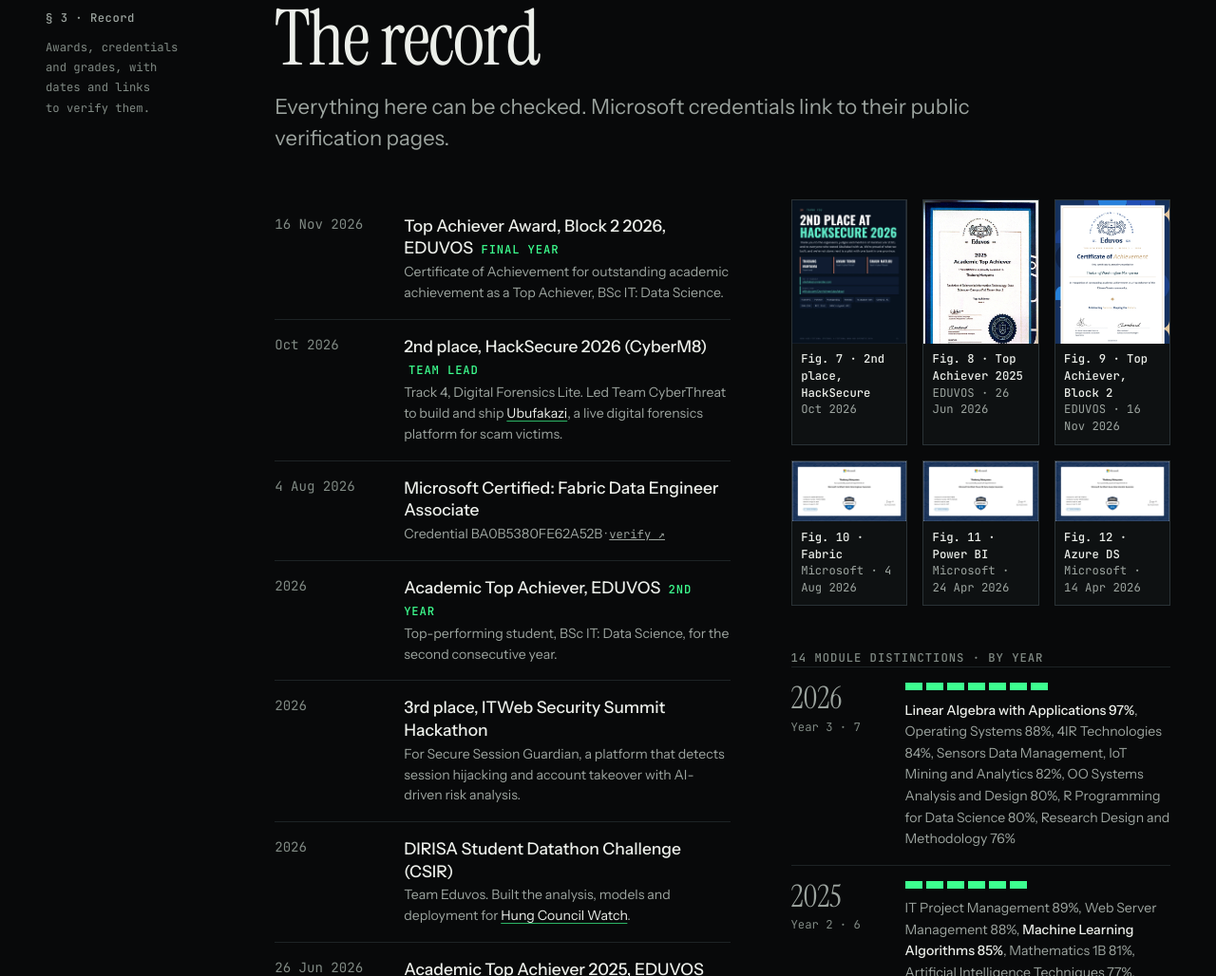
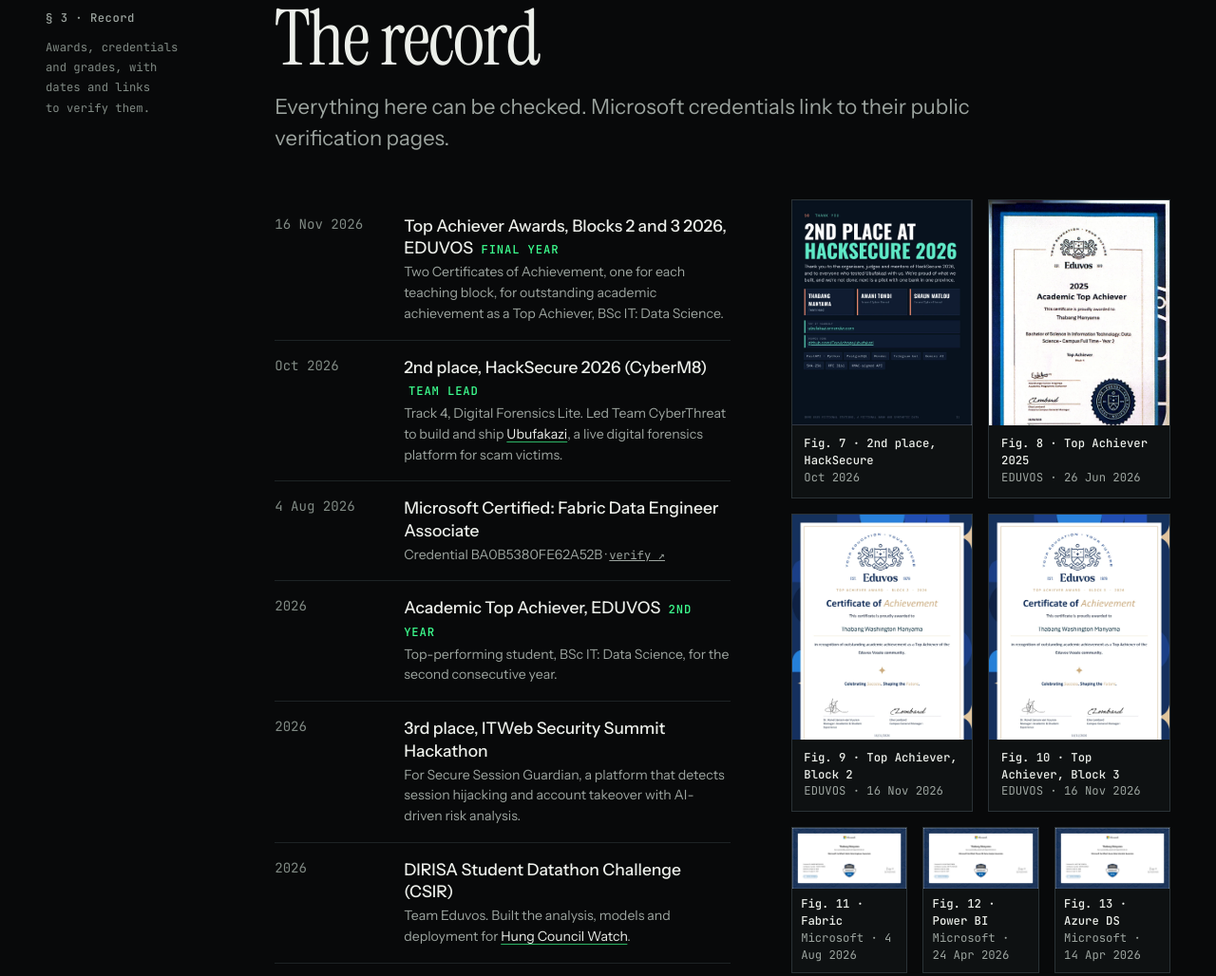
Before and after one commit to Don4chnge/Don4chnge.github.io, a plain HTML site: page index.html in a window 1280 px wide. Shown: the part 6738-7766 px from the top of the page at 95% size. Drawn offline with Linux system fonts and the light colour scheme.

Commit message:
Add Top Achiever Award, Block 3 2026 and update the CV
Co-Authored-By: Claude Opus 5.5 <noreply@anthropic.com>
Claude-Session: https://claude.ai/code/session_016ZuKrqiXSCeDbEwcqtgXzn

```diff
--- a/index.html
+++ b/index.html
@@ -226,8 +226,6 @@ button{font:inherit;color:inherit;background:none;border:0;cursor:pointer;paddin
 @media (hover:hover) and (pointer:fine){.plate:hover{border-color:var(--muted)}}
 .plate img{aspect-ratio:1.9/1;object-fit:cover;object-position:center;background:var(--paper)}
 .plate.award img{aspect-ratio:4/5;object-fit:cover;object-position:top}
-.plates.awards{grid-template-columns:repeat(3,minmax(0,1fr))}
-.plates.awards .plate span{padding:.55rem .6rem}
 .plates.certs{grid-template-columns:repeat(3,minmax(0,1fr));margin-top:var(--s4)}
 .plates.certs .plate span{padding:.55rem .6rem}
 .figs.deck{grid-template-columns:repeat(4,minmax(0,1fr))}
@@ -437,7 +435,7 @@ dialog.lightbox .lb-img.paper{background:var(--paper)}
             <p class="hero-lede">Final-year Data Science student at EDUVOS in Johannesburg. I build machine-learning monitors, forensic tools and forecasts from real South African data, then test them until the results hold up.</p>
             <div class="hero-cta">
               <a class="btn primary" href="#systems">Explore the systems <span class="arrow" aria-hidden="true">→</span></a>
-              <a class="btn" href="assets/Thabang_Manyama_CV.pdf?v=2026-11-18" target="_blank" rel="noopener">Open my CV <span aria-hidden="true">↗</span></a>
+              <a class="btn" href="assets/Thabang_Manyama_CV.pdf?v=2026-11-20" target="_blank" rel="noopener">Open my CV <span aria-hidden="true">↗</span></a>
             </div>
           </div>
           <figure class="fig-portrait">
@@ -597,7 +595,7 @@ dialog.lightbox .lb-img.paper{background:var(--paper)}
         </div>
         <div class="record-grid">
           <ol class="timeline">
-            <li><time datetime="2026-11-16">16 Nov 2026</time><div><h3>Top Achiever Award, Block 2 2026, EDUVOS <span class="k">Final year</span></h3><p>Certificate of Achievement for outstanding academic achievement as a Top Achiever, BSc IT: Data Science.</p></div></li>
+            <li><time datetime="2026-11-16">16 Nov 2026</time><div><h3>Top Achiever Awards, Blocks 2 and 3 2026, EDUVOS <span class="k">Final year</span></h3><p>Two Certificates of Achievement, one for each teaching block, for outstanding academic achievement as a Top Achiever, BSc IT: Data Science.</p></div></li>
             <li><time datetime="2026-10">Oct 2026</time><div><h3>2nd place, HackSecure 2026 (CyberM8) <span class="k">Team lead</span></h3><p>Track 4, Digital Forensics Lite. Led Team CyberThreat to build and ship <a class="link" href="#ubufakazi">Ubufakazi</a>, a live digital forensics platform for scam victims.</p></div></li>
             <li><time datetime="2026-08-04">4 Aug 2026</time><div><h3>Microsoft Certified: Fabric Data Engineer Associate</h3><p>Credential BA0B5380FE62A52B · <a class="v" href="https://learn.microsoft.com/en-us/users/thabangmanyama-6359/credentials/certification/fabric-data-engineer-associate?tab=credentials-tab" target="_blank" rel="noopener">verify ↗</a></p></div></li>
             <li><time datetime="2026">2026</time><div><h3>Academic Top Achiever, EDUVOS <span class="k">2nd year</span></h3><p>Top-performing student, BSc IT: Data Science, for the second consecutive year.</p></div></li>
@@ -615,11 +613,12 @@ dialog.lightbox .lb-img.paper{background:var(--paper)}
               <button class="plate award" type="button" data-lightbox="assets/img/hacksecure-2nd-place.webp" data-cap="Fig. 7 · 2nd place at HackSecure 2026, Team CyberThreat: Thabang Manyama (lead), Amani Tondi, Shaun Matlou"><img src="assets/img/hacksecure-2nd-place.webp" width="1000" height="1250" alt="Slide announcing 2nd place at HackSecure 2026 for Team CyberThreat" loading="lazy"><span><b>Fig. 7 · 2nd place, HackSecure</b>Oct 2026</span></button>
               <button class="plate award" type="button" data-lightbox="assets/img/cert-top-achiever-2025.webp" data-paper data-cap="Fig. 8 · EDUVOS Academic Top Achiever 2025 certificate, dated 26 June 2026"><img src="assets/img/cert-top-achiever-2025.webp" width="900" height="1334" alt="EDUVOS 2025 Academic Top Achiever certificate awarded to Thabang Manyama" loading="lazy"><span><b>Fig. 8 · Top Achiever 2025</b>EDUVOS · 26 Jun 2026</span></button>
               <button class="plate award" type="button" data-lightbox="assets/img/cert-top-achiever-block2-2026.webp" data-paper data-cap="Fig. 9 · EDUVOS Top Achiever Award, Block 2 2026, Certificate of Achievement dated 16 November 2026"><img src="assets/img/cert-top-achiever-block2-2026.webp" width="900" height="1273" alt="EDUVOS Certificate of Achievement, Top Achiever Award Block 2 2026, awarded to Thabang Washington Manyama" loading="lazy"><span><b>Fig. 9 · Top Achiever, Block 2</b>EDUVOS · 16 Nov 2026</span></button>
+              <button class="plate award" type="button" data-lightbox="assets/img/cert-top-achiever-block3-2026.webp" data-paper data-cap="Fig. 10 · EDUVOS Top Achiever Award, Block 3 2026, Certificate of Achievement dated 16 November 2026"><img src="assets/img/cert-top-achiever-block3-2026.webp" width="900" height="1273" alt="EDUVOS Certificate of Achievement, Top Achiever Award Block 3 2026, awarded to Thabang Washington Manyama" loading="lazy"><span><b>Fig. 10 · Top Achiever, Block 3</b>EDUVOS · 16 Nov 2026</span></button>
             </div>
             <div class="plates certs">
-              <button class="plate" type="button" data-lightbox="assets/img/cert-fabric.webp" data-cap="Fig. 10 · Microsoft Certified: Fabric Data Engineer Associate, earned 4 August 2026"><img src="assets/img/cert-fabric.webp" width="1000" height="528" alt="Microsoft certificate: Fabric Data Engineer Associate" loading="lazy"><span><b>Fig. 10 · Fabric</b>Microsoft · 4 Aug 2026</span></button>
-              <button class="plate" type="button" data-lightbox="assets/img/cert-powerbi.webp" data-cap="Fig. 11 · Microsoft Certified: Power BI Data Analyst Associate, earned 24 April 2026"><img src="assets/img/cert-powerbi.webp" width="1000" height="528" alt="Microsoft certificate: Power BI Data Analyst Associate" loading="lazy"><span><b>Fig. 11 · Power BI</b>Microsoft · 24 Apr 2026</span></button>
-              <button class="plate" type="button" data-lightbox="assets/img/cert-azure-ds.webp" data-cap="Fig. 12 · Microsoft Certified: Azure Data Scientist Associate, earned 14 April 2026"><img src="assets/img/cert-azure-ds.webp" width="1000" height="528" alt="Microsoft certificate: Azure Data Scientist Associate" loading="lazy"><span><b>Fig. 12 · Azure DS</b>Microsoft · 14 Apr 2026</span></button>
+              <button class="plate" type="button" data-lightbox="assets/img/cert-fabric.webp" data-cap="Fig. 11 · Microsoft Certified: Fabric Data Engineer Associate, earned 4 August 2026"><img src="assets/img/cert-fabric.webp" width="1000" height="528" alt="Microsoft certificate: Fabric Data Engineer Associate" loading="lazy"><span><b>Fig. 11 · Fabric</b>Microsoft · 4 Aug 2026</span></button>
+              <button class="plate" type="button" data-lightbox="assets/img/cert-powerbi.webp" data-cap="Fig. 12 · Microsoft Certified: Power BI Data Analyst Associate, earned 24 April 2026"><img src="assets/img/cert-powerbi.webp" width="1000" height="528" alt="Microsoft certificate: Power BI Data Analyst Associate" loading="lazy"><span><b>Fig. 12 · Power BI</b>Microsoft · 24 Apr 2026</span></button>
+              <button class="plate" type="button" data-lightbox="assets/img/cert-azure-ds.webp" data-cap="Fig. 13 · Microsoft Certified: Azure Data Scientist Associate, earned 14 April 2026"><img src="assets/img/cert-azure-ds.webp" width="1000" height="528" alt="Microsoft certificate: Azure Data Scientist Associate" loading="lazy"><span><b>Fig. 13 · Azure DS</b>Microsoft · 14 Apr 2026</span></button>
             </div>
             <div class="distinctions">
               <p class="label">14 module distinctions · by year</p>
@@ -667,7 +666,7 @@ dialog.lightbox .lb-img.paper{background:var(--paper)}
           <div><span class="label">Email</span><span class="v mono" id="email">thabangmanyama19@gmail.com</span><button class="btn" type="button" data-copy="thabangmanyama19@gmail.com">Copy</button></div>
           <div><span class="label">LinkedIn</span><span class="v">Thabang Manyama</span><a class="btn" href="https://www.linkedin.com/in/thabang-manyama-593777228/" target="_blank" rel="noopener">Open ↗</a></div>
           <div><span class="label">GitHub</span><span class="v">github.com/Don4chnge</span><a class="btn" href="https://github.com/Don4chnge" target="_blank" rel="noopener">Open ↗</a></div>
-          <div><span class="label">CV</span><span class="v">Thabang Manyama · PDF</span><a class="btn primary" href="assets/Thabang_Manyama_CV.pdf?v=2026-11-18" target="_blank" rel="noopener">Open ↗</a></div>
+          <div><span class="label">CV</span><span class="v">Thabang Manyama · PDF</span><a class="btn primary" href="assets/Thabang_Manyama_CV.pdf?v=2026-11-20" target="_blank" rel="noopener">Open ↗</a></div>
         </div>
         <p class="vh" id="copy-status" role="status" aria-live="polite"></p>
       </div>
@@ -1270,7 +1269,7 @@ dialog.lightbox .lb-img.paper{background:var(--paper)}
 </article>
 
 </main>
-<footer class="foot"><div class="wrap"><span>© 2026 Thabang Manyama · Johannesburg</span><span>Hand-built in HTML, CSS and JavaScript. Every figure comes from a project repository, the CV or a certificate.</span><span>Last updated 18 November 2026</span></div></footer>
+<footer class="foot"><div class="wrap"><span>© 2026 Thabang Manyama · Johannesburg</span><span>Hand-built in HTML, CSS and JavaScript. Every figure comes from a project repository, the CV or a certificate.</span><span>Last updated 20 November 2026</span></div></footer>
 <script>
 (() => {
 "use strict";
```
Also changed, not shown: assets/img/cert-top-achiever-block3-2026.webp (added), 1 other file.
